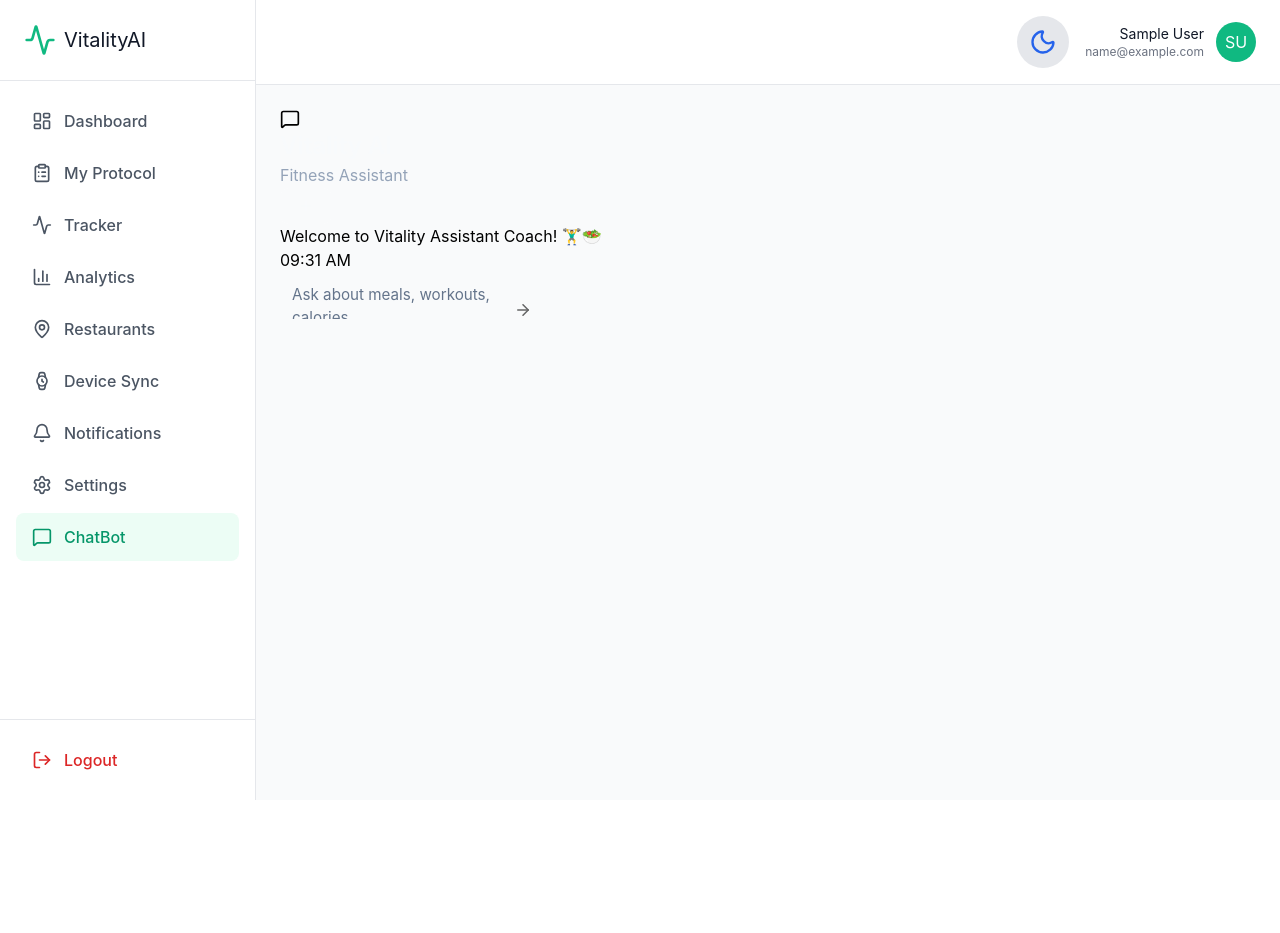
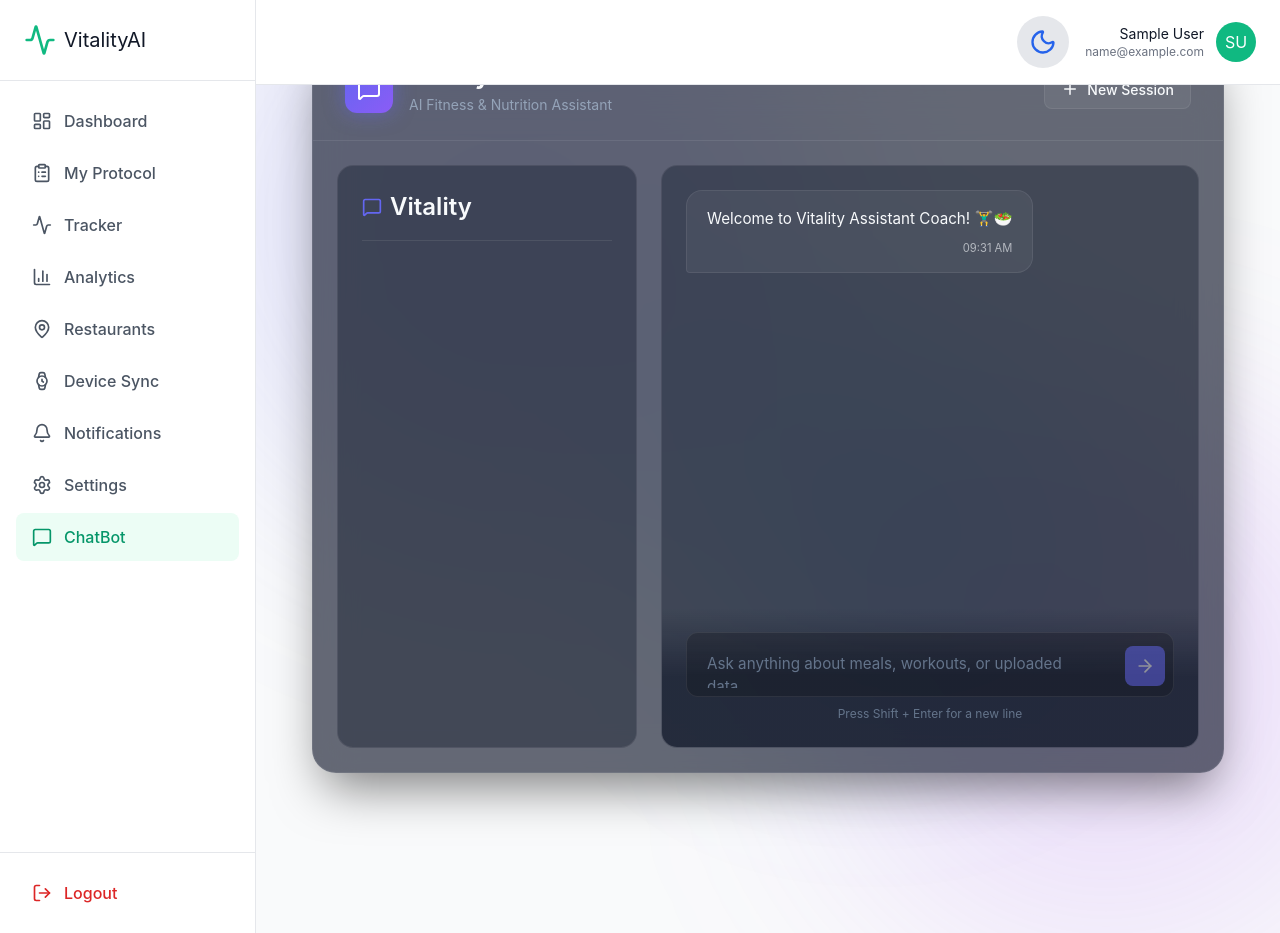
Before and after one commit to shahdAymen/ai-wellness-tracker, a React (Vite) app: page /user/chatbot in a window 1280 px wide. Before the commit the page ends 800 px from the top, so only its background shows below. Built offline with nearby package versions, Linux system fonts and the light colour scheme; sample sign-in values are in the browser's storage.

Commit message:
clean cache

```diff
--- a/src/pages/user/ChatBot.jsx
+++ b/src/pages/user/ChatBot.jsx
@@ -1,16 +1,16 @@
 import React, { useState, useRef, useEffect } from 'react';
 import {
   Upload,
+  Send,
   MessageSquare,
   Plus,
   ArrowRight,
-  Loader2,
-  X
+  Loader2
 } from 'lucide-react';
 
-import './ChatBot.css';
+import "./ChatBot.css";
 
-function ChatBot() {
+function App() {
   const [pdfLoaded, setPdfLoaded] = useState(true);
 
   const [messages, setMessages] = useState([
@@ -34,19 +34,115 @@ function ChatBot() {
   const messagesEndRef = useRef(null);
 
   // =========================
-  // BACKEND URL (NGROK)
+  // تأكد إن الرابط ده هو أحدث رابط طالعلك من ngrok
   // =========================
-  const API_URL =
-    'https://62d0-41-39-127-163.ngrok-free.app/api/chat';
+  const API_URL = 'https://b48c-41-39-127-163.ngrok-free.app';
 
-  // =========================
-  // AUTO SCROLL
-  // =========================
   useEffect(() => {
     messagesEndRef.current?.scrollIntoView({
       behavior: 'smooth'
     });
   }, [messages]);
+
+  // =========================
+  // PROCESS FILE
+  // =========================
+  const processFile = async (file) => {
+    if (!file) {
+      alert('Please upload a valid file.');
+      return;
+    }
+
+    const allowedTypes = [
+      'application/pdf',
+      'text/csv',
+      'application/json'
+    ];
+
+    const validExtensions = ['pdf', 'csv', 'json'];
+
+    const extension = file.name.split('.').pop().toLowerCase();
+
+    if (
+      !allowedTypes.includes(file.type) &&
+      !validExtensions.includes(extension)
+    ) {
+      alert('Only PDF, CSV, and JSON files are supported.');
+      return;
+    }
+
+    const formData = new FormData();
+    formData.append('file', file);
+
+    try {
+      setUploadProgress('Analyzing your file...');
+
+      const response = await fetch(`${API_URL}/upload`, {
+        method: 'POST',
+        headers: {
+          'ngrok-skip-browser-warning': 'true' // تخطي صفحة ngrok
+        },
+        body: formData
+      });
+
+      const data = await response.json();
+
+      if (data.success) {
+        setPdfLoaded(true);
+
+        setMessages([
+          {
+            id: Date.now() - 1,
+            text: "Your file has been processed successfully ✅\n\nAsk me anything about your uploaded data.",
+            sender: 'ai',
+            timestamp: new Date().toLocaleTimeString([], {
+              hour: '2-digit',
+              minute: '2-digit'
+            })
+          }
+        ]);
+
+        setUploadProgress('');
+        setInputValue('');
+      } else {
+        alert('Error uploading file: ' + data.error);
+        setUploadProgress('');
+      }
+    } catch (error) {
+      console.error(error);
+      alert('Network error. Make sure the backend is running.');
+      setUploadProgress('');
+    }
+  };
+
+  // =========================
+  // FILE HANDLERS
+  // =========================
+  const handleFileUpload = (event) => {
+    processFile(event.target.files[0]);
+  };
+
+  const onDragOver = (e) => {
+    e.preventDefault();
+    setIsDragging(true);
+  };
+
+  const onDragLeave = (e) => {
+    e.preventDefault();
+    setIsDragging(false);
+  };
+
+  const onDrop = (e) => {
+    e.preventDefault();
+    setIsDragging(false);
+
+    if (
+      e.dataTransfer.files &&
+      e.dataTransfer.files.length > 0
+    ) {
+      processFile(e.dataTransfer.files[0]);
+    }
+  };
 
   // =========================
   // SEND MESSAGE
@@ -74,18 +170,21 @@ function ChatBot() {
       const response = await fetch(`${API_URL}/api/chat`, {
         method: 'POST',
         headers: {
-          'Content-Type': 'application/json'
+          'Content-Type': 'application/json',
+          'ngrok-skip-browser-warning': 'true' // التعديل الأهم لتخطي ngrok
         },
         body: JSON.stringify({
-          question: userText
+          user_message: userText // التعديل عشان يطابق الباك إند
         })
       });
 
       const data = await response.json();
 
+      // التعديل: قراءة data.reply بدل data.response لأن الباك إند بيرجع reply
+      if (data.reply) {
         const aiMessage = {
           id: Date.now() + 1,
-        text: data.response || 'No response from AI',
+          text: data.reply,
           sender: 'ai',
           timestamp: new Date().toLocaleTimeString([], {
             hour: '2-digit',
@@ -94,6 +193,20 @@ function ChatBot() {
         };
 
         setMessages((prev) => [...prev, aiMessage]);
+      } else {
+        setMessages((prev) => [
+          ...prev,
+          {
+            id: Date.now() + 1,
+            text: `Error: ${JSON.stringify(data)}`,
+            sender: 'error',
+            timestamp: new Date().toLocaleTimeString([], {
+              hour: '2-digit',
+              minute: '2-digit'
+            })
+          }
+        ]);
+      }
     } catch (error) {
       console.error(error);
 
@@ -101,7 +214,7 @@ function ChatBot() {
         ...prev,
         {
           id: Date.now() + 1,
-          text: 'Server connection error ❌',
+          text: 'Connection error ❌\n\nPossible reasons:\n- Backend stopped\n- CORS issue\n- ngrok link changed',
           sender: 'error',
           timestamp: new Date().toLocaleTimeString([], {
             hour: '2-digit',
@@ -125,7 +238,7 @@ function ChatBot() {
   };
 
   // =========================
-  // RESET CHAT
+  // RESET SESSION
   // =========================
   const resetSession = () => {
     setMessages([
@@ -142,80 +255,172 @@ function ChatBot() {
   };
 
   return (
-    <div className="chatbot-wrapper">
+    <div className="app-container">
+      {/* BACKGROUND ORBS */}
+      <div className="bg-orb orb-1"></div>
+      <div className="bg-orb orb-2"></div>
+      <div className="bg-orb orb-3"></div>
 
+      <div className="glass-panel main-wrapper">
         {/* HEADER */}
-      <div className="chatbot-header">
-        <div className="chatbot-title">
-          <div className="bot-icon">
-            <MessageSquare size={20} />
+        <header className="header">
+          <div className="logo-section">
+            <div className="logo-icon">
+              <MessageSquare size={24} color="#fff" />
             </div>
-
             <div>
-            <h3>Vitality AI</h3>
-            <p>Fitness Assistant</p>
+              <h1 className="title">Vitality</h1>
+              <p className="subtitle">
+                AI Fitness & Nutrition Assistant
+              </p>
             </div>
           </div>
 
-        <button className="new-chat-btn" onClick={resetSession}>
+          {pdfLoaded && (
+            <button
+              className="new-chat-btn"
+              onClick={resetSession}
+            >
               <Plus size={18} />
+              <span>New Session</span>
             </button>
+          )}
+        </header>
+
+        {/* MAIN */}
+        <main className="main-content">
+          {!pdfLoaded ? (
+            <div className="upload-view">
+              <div
+                className={`upload-dropzone ${isDragging ? 'dragging' : ''} ${uploadProgress ? 'loading' : ''}`}
+                onDragOver={onDragOver}
+                onDragLeave={onDragLeave}
+                onDrop={onDrop}
+              >
+                {uploadProgress ? (
+                  <div className="upload-state">
+                    <Loader2
+                      size={48}
+                      className="spin text-accent"
+                    />
+                    <h2>Processing File</h2>
+                    <p className="pulse-text">
+                      {uploadProgress}
+                    </p>
                   </div>
+                ) : (
+                  <div className="upload-state">
+                    <div className="upload-icon-wrapper">
+                      <Upload
+                        size={40}
+                        className="text-accent"
+                      />
+                    </div>
+                    <h2>Upload your file to begin</h2>
+                    <p>
+                      Drag & drop PDF, CSV, or JSON files
+                    </p>
+                    <label className="browse-btn">
+                      <input
+                        type="file"
+                        ref={fileInputRef}
+                        onChange={handleFileUpload}
+                        accept=".pdf,.csv,.json"
+                        style={{ display: 'none' }}
+                      />
+                      Browse Files
+                    </label>
+                    <div className="file-hint">
+                      Supported formats: PDF, CSV, JSON
+                    </div>
+                  </div>
+                )}
+              </div>
+            </div>
+          ) : (
+            <div className="chat-view">
+              <div className="chat-layout">
+                {/* LEFT SIDE */}
+                <aside className="doc-sidebar glass-panel-inner">
+                  <div className="doc-header">
+                    <MessageSquare
+                      size={20}
+                      className="text-accent"
+                    />
+                    <h3>Vitality</h3>
+                  </div>
+                </aside>
 
-      {/* BODY */}
-      <div className="chatbot-body">
-
-        <div className="messages-container">
+                {/* CHAT AREA */}
+                <div className="chat-interface glass-panel-inner">
+                  <div className="messages-area">
                     {messages.map((message) => (
                       <div
                         key={message.id}
-              className={`message ${message.sender}`}
+                        className={`message-row ${message.sender}`}
                       >
-              <div className="message-text">
+                        <div className="message-bubble">
+                          <div className="message-content">
                             {message.text}
                           </div>
-
-              <span className="message-time">
+                          <div className="message-meta">
                             {message.timestamp}
-              </span>
+                          </div>
+                        </div>
                       </div>
                     ))}
 
                     {loading && (
-            <div className="message ai">
-              <div className="loading-message">
-                <Loader2 size={18} className="spin" />
-                <span>AI is thinking...</span>
+                      <div className="message-row ai">
+                        <div className="message-bubble loading-bubble">
+                          <Loader2
+                            size={18}
+                            className="spin text-accent"
+                          />
+                          <span>
+                            Generating response...
+                          </span>
                         </div>
                       </div>
                     )}
-
                     <div ref={messagesEndRef} />
                   </div>
 
                   {/* INPUT */}
-        <div className="chatbot-input">
+                  <div className="input-area">
+                    <div className="input-box">
                       <textarea
                         value={inputValue}
-            onChange={(e) => setInputValue(e.target.value)}
-            onKeyDown={handleKeyPress}
-            placeholder="Ask about meals, workouts, calories..."
+                        onChange={(e) =>
+                          setInputValue(e.target.value)
+                        }
+                        onKeyPress={handleKeyPress}
+                        placeholder="Ask anything about meals, workouts, or uploaded data..."
+                        disabled={loading}
                         rows="1"
-            disabled={loading}
                       />
-
                       <button
+                        className="send-btn"
                         onClick={handleSendMessage}
-            disabled={loading || !inputValue.trim()}
-            className="send-button"
+                        disabled={
+                          loading || !inputValue.trim()
+                        }
                       >
-            <ArrowRight size={18} />
+                        <ArrowRight size={20} />
                       </button>
                     </div>
-
+                    <div className="input-footer">
+                      Press Shift + Enter for a new line
+                    </div>
+                  </div>
+                </div>
+              </div>
+            </div>
+          )}
+        </main>
       </div>
     </div>
   );
 }
 
-export default ChatBot;
+export default App;
```
Lines whose indentation alone changed are shown as unchanged.
